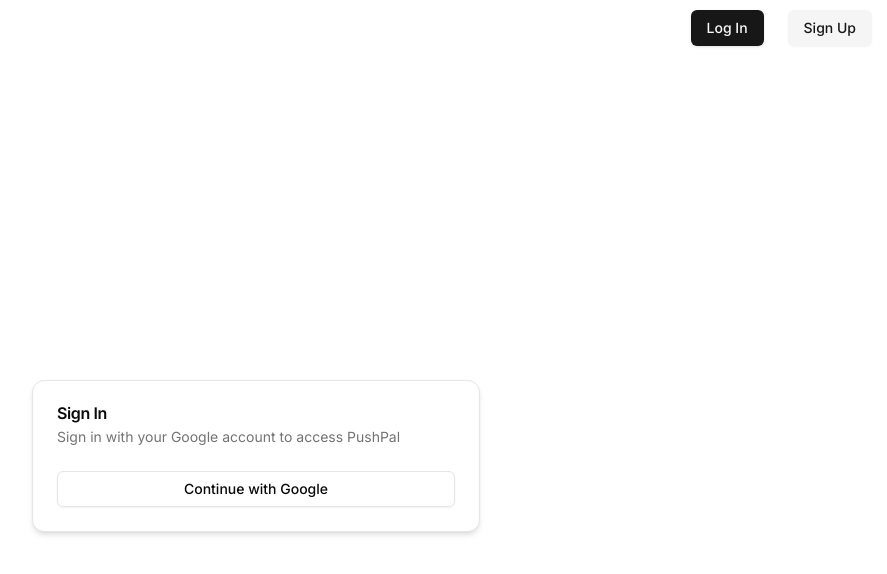
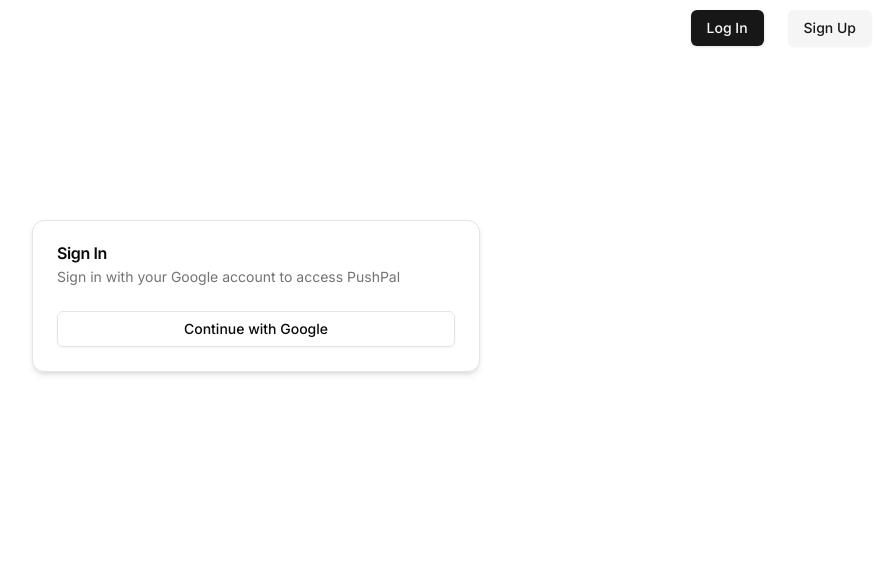
Before and after one commit to torfoes/pushpal, a Next.js app in the folder frontend/: page /login in a window 1280 px wide. Shown: the top 574 px of the page, without its empty margins (384-1271 px from the left). Built offline with nearby package versions, Linux system fonts and the light colour scheme; no server answers.

Commit message:
fixed positioning with tailwind only

```diff
--- a/frontend/src/app/login/page.tsx
+++ b/frontend/src/app/login/page.tsx
@@ -3,8 +3,8 @@ import LoginCard from "@/app/login/LoginCard";
 
 const Page = () => {
     return (
-        <div className="min-h-screen flex items-center justify-center">
-            <LoginCard />
+        <div className="flex items-center justify-center w-full min-h-[60vh]">
+            <LoginCard/>
         </div>
     );
 };
```
